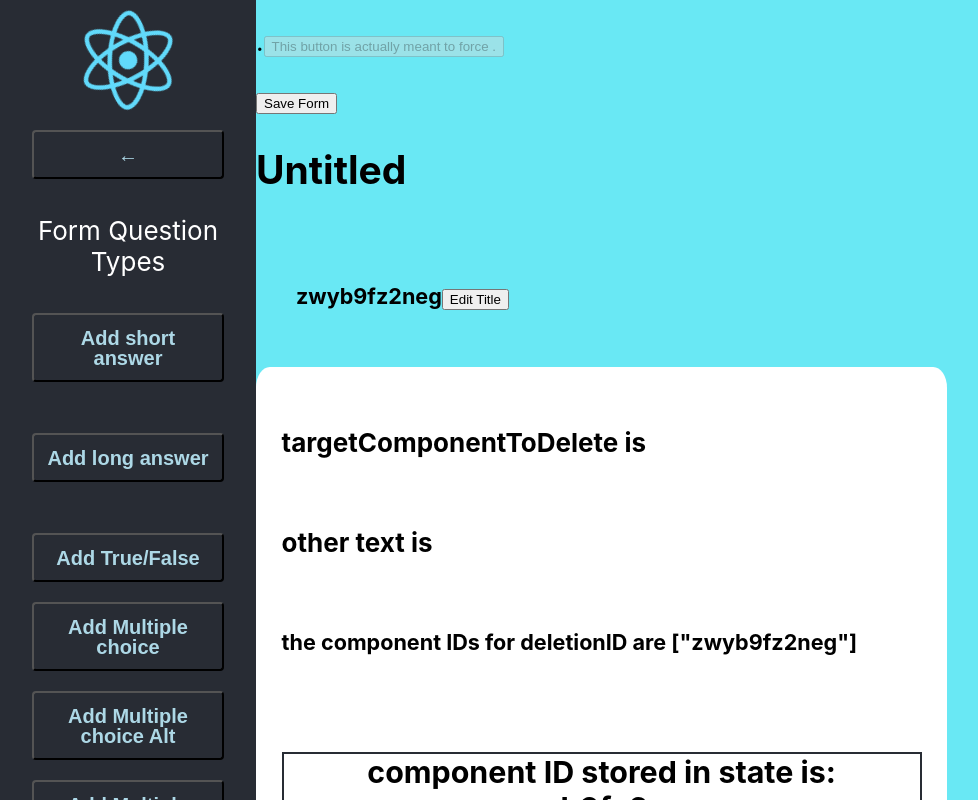
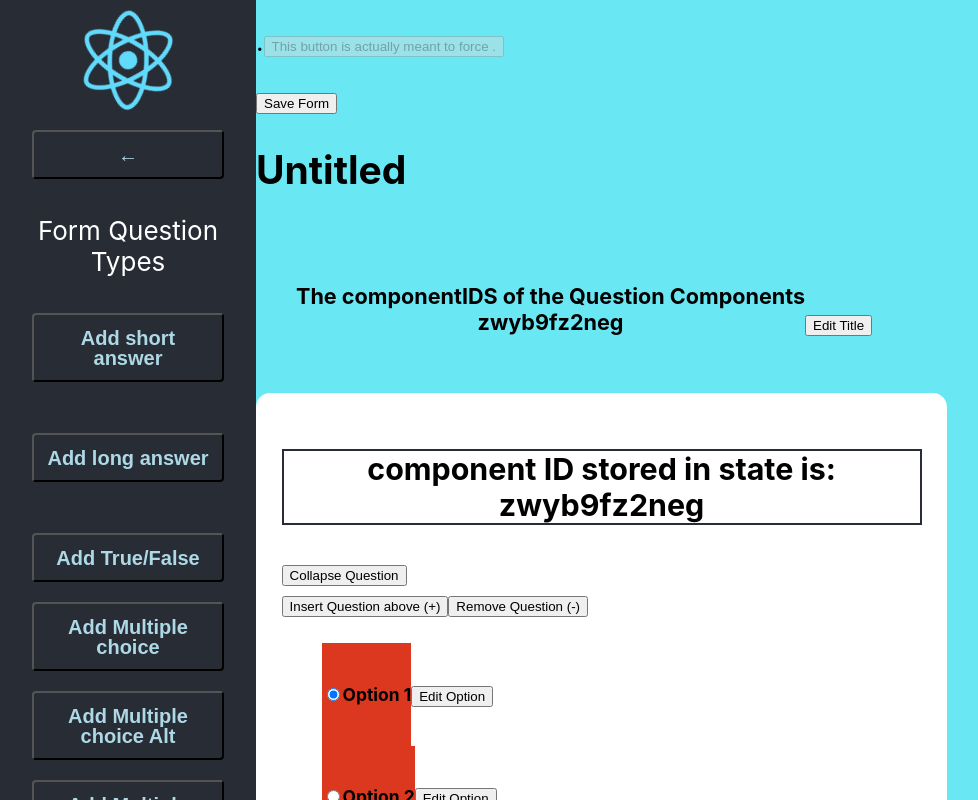
Before and after one commit to conrad1451/formbuilder-frontend, a React (Create React App) app: page /new-form in a window 1280 px wide. Both pictures are taken after a click on the button "Add Multiple choice Alt". Shown: the top 800 px of the page, without its empty margins (0-978 px from the left). Built offline with nearby package versions, Linux system fonts and the light colour scheme.

Commit message:
feat: toggle display of content for multiple choice components

```diff
--- a/src/App.css
+++ b/src/App.css
@@ -365,6 +365,15 @@ p
   text-align: center;
 }
 
+.displayList
+{
+  display: block;
+}
+.hideList
+{
+  display: none;
+}
+
 
 .myText
 {
--- a/src/pages/FormPage.tsx
+++ b/src/pages/FormPage.tsx
@@ -571,6 +571,8 @@ const DynamicMultiChoiceAlt: React.FC<DynamicComponentPropsAlt> = ({ componentID
    ];
    const [optionList, setOptionList] = useState(myListing);
 
+   const [showContent, setShowContent] = useState(true);
+
    const [myCompID, setMyCompID] = useState(componentID);
    const targetComponentToDelete = useSelector(selectCompIDToDelete);
    const otherText = useSelector(selectCompIDToDelete2);
@@ -588,19 +590,29 @@ const DynamicMultiChoiceAlt: React.FC<DynamicComponentPropsAlt> = ({ componentID
           <div>
             {/* <br /> */}
             <div className="componentWidth">
-              <h4>targetComponentToDelete is {targetComponentToDelete}</h4>
-              <br/>
-              <h4>other text is {otherText}</h4>
-              <br/>
-              <h5>the component IDs for deletionID are {JSON.stringify(deletionIDs)}</h5>
+              {/* <h4>targetComponentToDelete is {targetComponentToDelete}</h4> */}
+              {/* <br/>  */}
+              {/* <h4>other text is {otherText}</h4> */}
+              {/* <br/> */}
+              {/* <h5>the component IDs for deletionID are {JSON.stringify(deletionIDs)}</h5> */}
               {/* <h5>the corrected component IDs for deletionID are {JSON.stringify(correctedDeletionIDs)}</h5> */}
 
               {/* correctedDeletionIDs */}
-              <br/><br/>
+              {/* <br/><br/> */}
               {/* <div > */}
               {/* <EditableTextModule myText={componentID} isEditing={true} theFontSize={"h3"}/> */}
               <EditableTextModule myText={"component ID stored in state is: "+myCompID} isEditing={true} theFontSize={"h3"}/>
               {/* <EditableTextModule myText={text} isEditing={true} theFontSize={"h3"}/> */}
+
+              <button id="some-inner-answer"
+              onClick={() =>
+                // @ts-ignore
+                setShowContent(!showContent)
+              }
+              >
+                {showContent ? "Collapse Question" : "Expand Question" }
+              </button>
+
                         <br/>
               <button id="some-inner-answer"
               onClick={() =>
@@ -631,7 +643,8 @@ const DynamicMultiChoiceAlt: React.FC<DynamicComponentPropsAlt> = ({ componentID
               {/*CHQ: This lists the list elements (components) side by side - we dont wan't that  */}
               {/* <div>{optionList}</div> */}
 
-              <ul>
+              <ul className={showContent ? "displayList" : "hideList" }
+              >
                 {optionList.map((mcOption) => { return (<li>{mcOption}</li>) })}
               </ul>
 
@@ -641,7 +654,7 @@ const DynamicMultiChoiceAlt: React.FC<DynamicComponentPropsAlt> = ({ componentID
 
           {/* <br/>          <br/>          <br/> */}
 
-          <div>
+          <div className={showContent ? "displayList" : "hideList" }>
             {/* <button className='formbuttons' id="some-inner-answer" */}
             <button id="some-inner-answer"
             onClick={() =>
@@ -877,7 +890,7 @@ const App3: React.FC = () => {
 
   const hasPageBeenRendered = useRef(false);
 
-  const targetComponentToDelete = useSelector(selectCompIDToDelete);
+  // const targetComponentToDelete = useSelector(selectCompIDToDelete);
   const otherText = useSelector(selectCompIDToDelete2);
   const deletionIDs = useSelector(selectArr);
 
@@ -1214,8 +1227,11 @@ function genNewID()
             {/* <EditableTextModule myText={formName} isEditing={isEditingTitle} theFontSize={"h2"}/> */}
             <br/>
 
+            {/* <h5>the component IDs for deletionID are {JSON.stringify(deletionIDs)}</h5> */}
+
             <h5>
               <ul>
+                The componentIDS of the Question Components
                 {deletionIDs.map((theSelectedID) => { return (<li>{theSelectedID}</li>) })}
               </ul>
             </h5>
```
